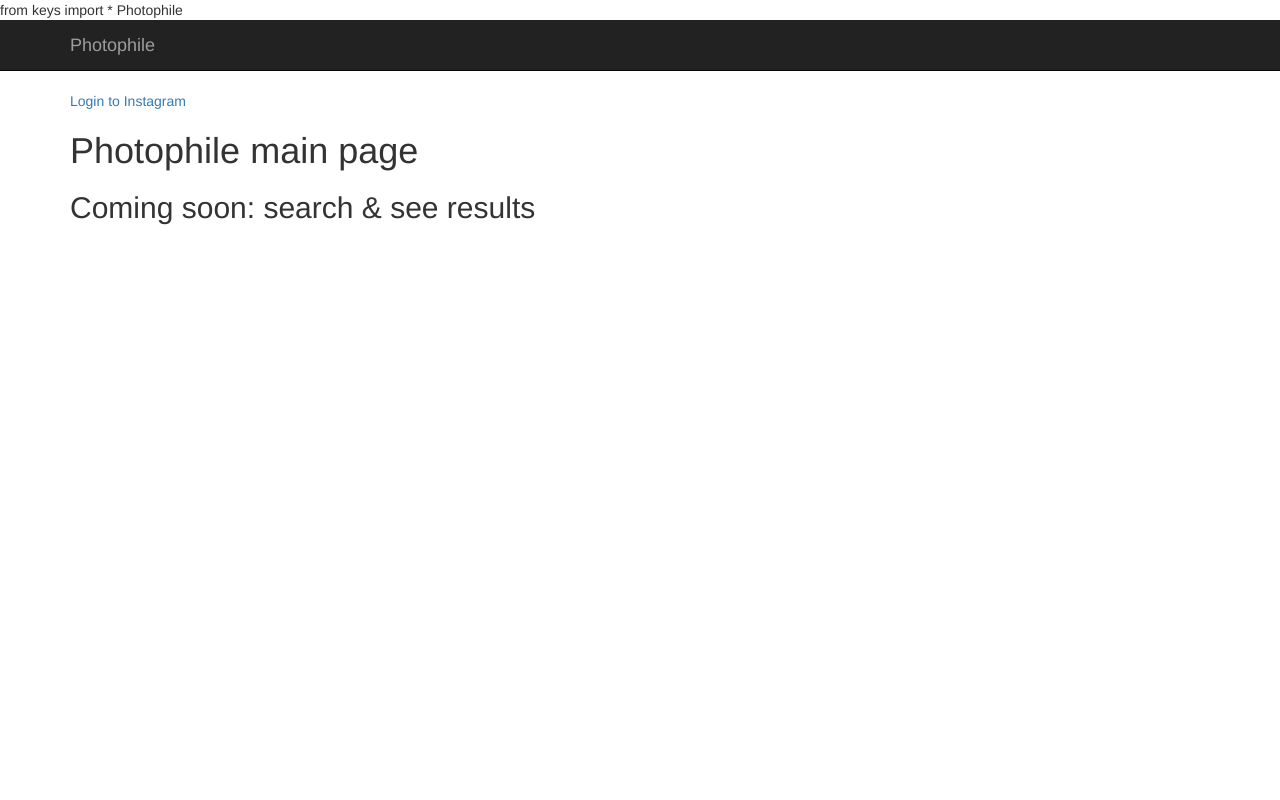
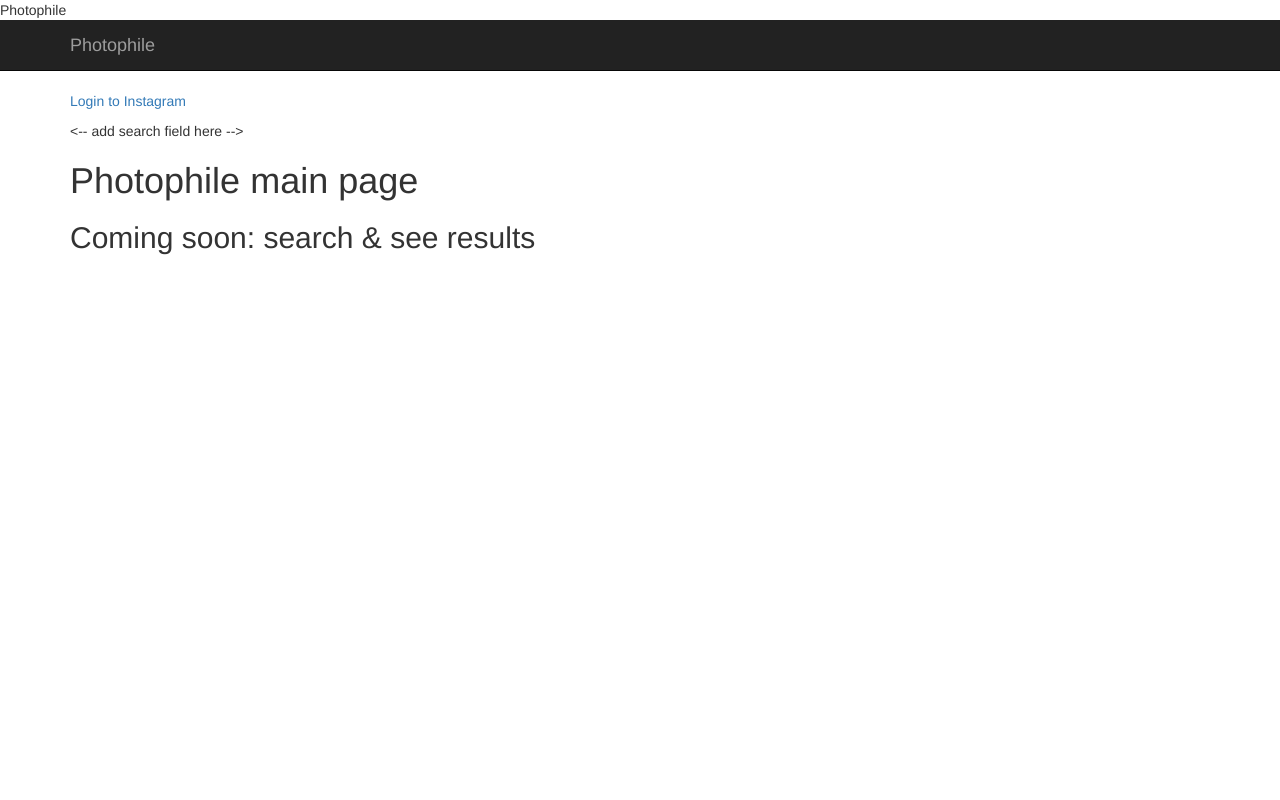
Before and after one commit to holler4amarshall/photophile, a Flask app: page /search in a window 1280 px wide. Run offline with Flask 2, Linux system fonts and the light colour scheme; some libraries are stand-ins or nearby versions.

Commit message:
remove import keys command from html template

```diff
--- a/photophile/templates/search.html
+++ b/photophile/templates/search.html
@@ -1,5 +1,3 @@
-from keys import *
-
 {% import "macros.html" as macros with context %}
 {% extends "base.html" %}
 {% block content %}
@@ -8,6 +6,8 @@ from keys import *
 <a href ="https://api.instagram.com/oauth/authorize/?client_id=CLIENT-ID&redirect_uri=REDIRECT-URI&response_type=code&scope=public_content+follower_list+comments+relationships+likes">Login to Instagram</a>
 </p>
 
+<-- add search field here -->
+
 
 <h1>Photophile main page</h1>
 
```
